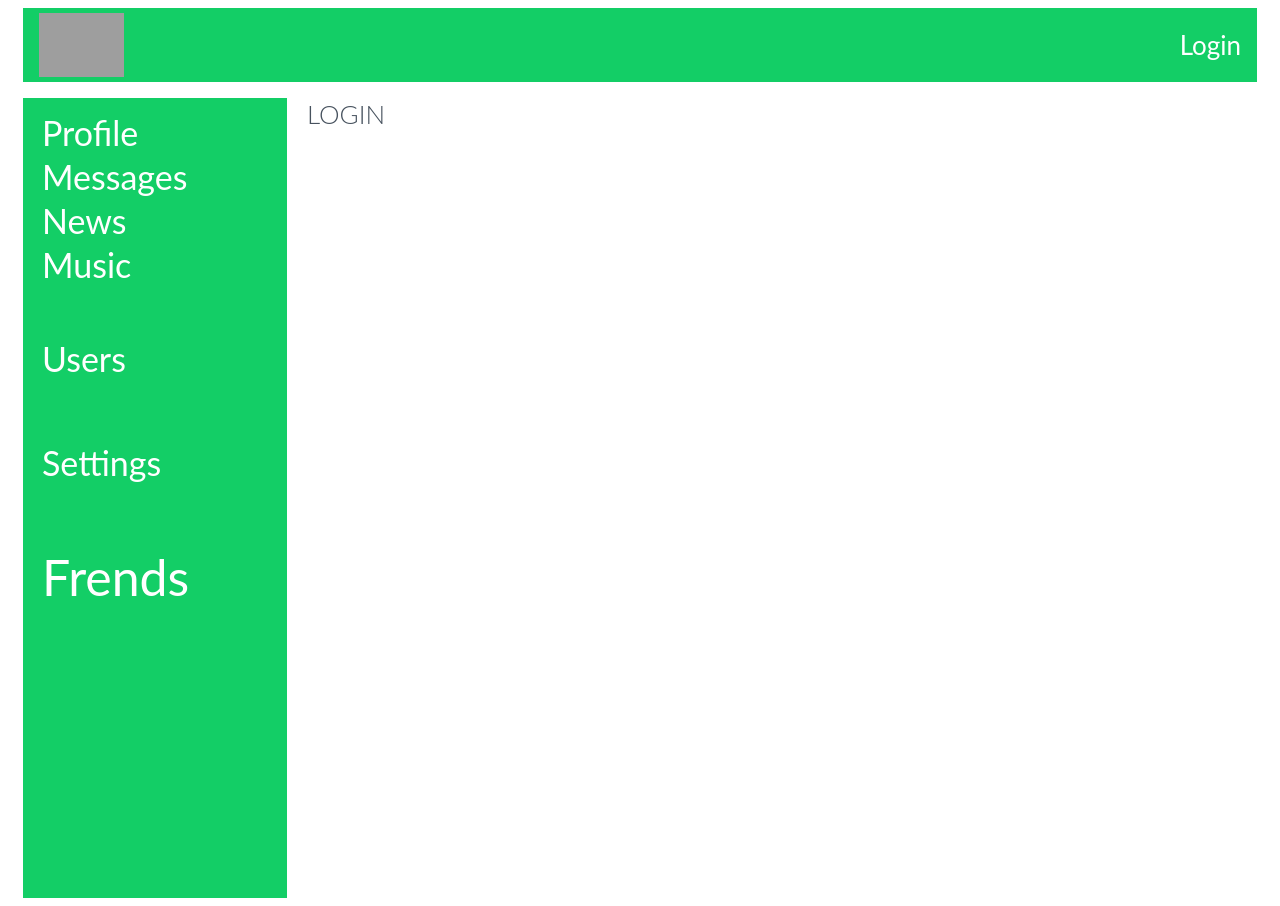
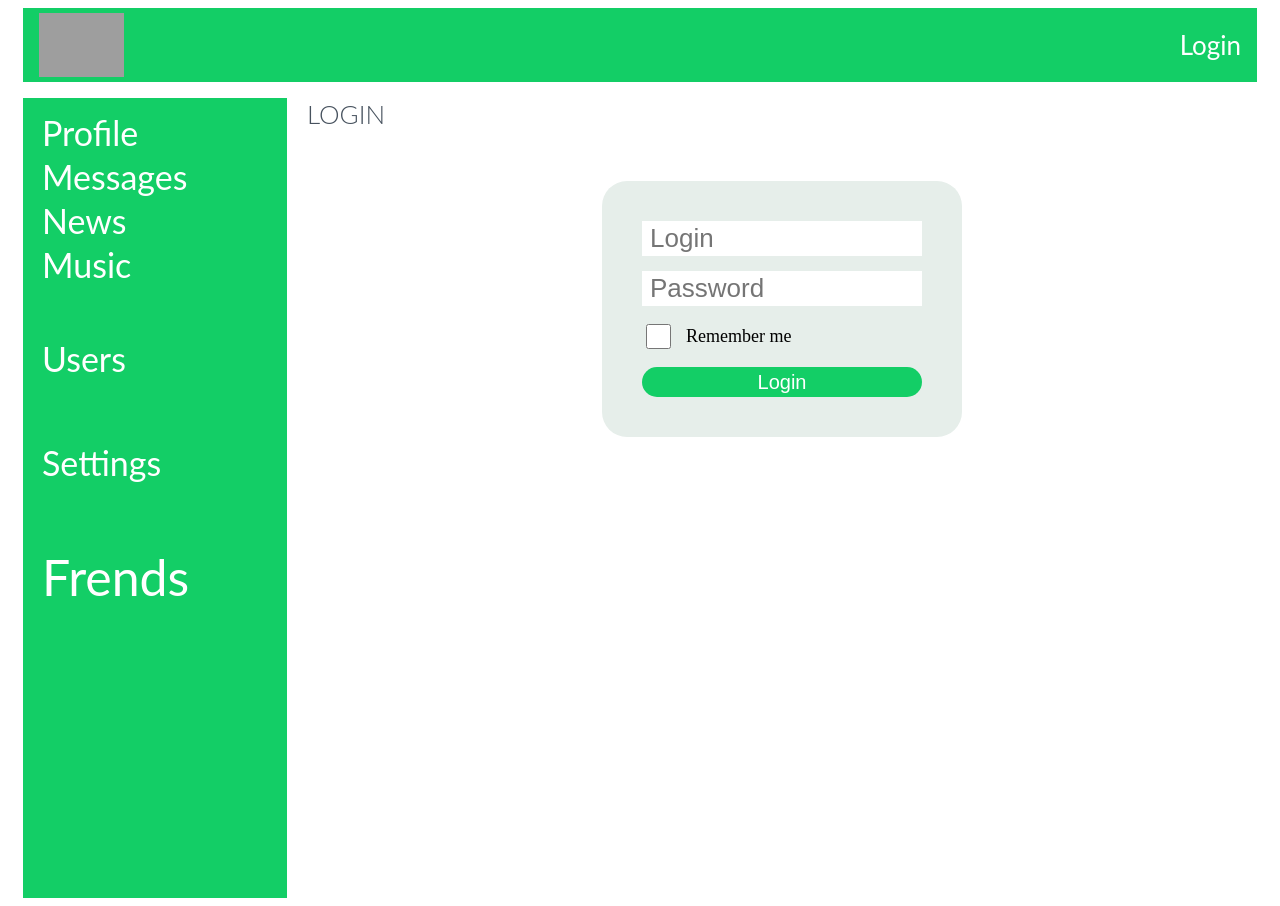
Before and after one commit to Anton-Osip/Social, a React (Create React App) app: page /login in a window 1280 px wide. Built offline with nearby package versions, Linux system fonts and the light colour scheme; no server answers; grey boxes are pictures that could not be loaded.

Commit message:
75 - React JS - redux-form введение (login)

```diff
--- a/package.json
+++ b/package.json
@@ -12,6 +12,7 @@
 		"react-uuid": "2.0.0",
 		"redux": "4.0.1",
 		"redux-devtools-extension": "2.13.9",
+		"redux-form": "8.2.4",
 		"redux-thunk": "2.3.0"
 	},
 	"scripts": {
--- a/src/components/Login/Login.jsx
+++ b/src/components/Login/Login.jsx
@@ -1,11 +1,17 @@
 import React from 'react'
 import styles from './login.module.css'
+import { LoginReduxForm } from './LoginForm/LoginForm'
 
 export function Login(props) {
+	const onSubmit = formData => {
+		console.log(formData)
+	}
 	return (
 		<div className={styles.login}>
 			<h1 className={styles.login__title}>LOGIN</h1>
-			<div className={styles.login} />
+			<div className={styles.loginForm}>
+				<LoginReduxForm onSubmit={onSubmit} />
+			</div>
 		</div>
 	)
 }
--- /dev/null
+++ b/src/components/Login/LoginForm/LoginForm.jsx
@@ -0,0 +1,47 @@
+import React from 'react'
+import styles from './loginForm.module.css'
+import { Field, reduxForm } from 'redux-form'
+
+function LoginForm(props) {
+	return (
+		<form className={styles.form} onSubmit={props.handleSubmit}>
+			<div className={styles.inputWrapper}>
+				<Field
+					component={'input'}
+					name={'login'}
+					className={styles.input}
+					type='text'
+					placeholder='Login'
+				/>
+			</div>
+			<div className={styles.inputWrapper}>
+				<Field
+					component={'input'}
+					name={'password'}
+					className={styles.input}
+					type='password'
+					placeholder='Password'
+				/>
+			</div>
+			<div className={styles.checkboxWrapper}>
+				<Field
+					component={'input'}
+					name={'rememberMe'}
+					className={styles.checkbox}
+					type='checkbox'
+					id='formCheckbox'
+				/>
+				<label className={styles.label} htmlFor='formCheckbox'>
+					Remember me
+				</label>
+			</div>
+			<div>
+				<button type='submit' className={styles.btn}>
+					Login
+				</button>
+			</div>
+		</form>
+	)
+}
+
+export const LoginReduxForm = reduxForm({ form: 'login' })(LoginForm)
--- /dev/null
+++ b/src/components/Login/LoginForm/loginForm.module.css
@@ -0,0 +1,46 @@
+.form {
+	padding: 40px;
+	background-color: #e6eeea;
+	border-radius: 25px;
+}
+.inputWrapper {
+	margin-bottom: 15px;
+}
+.input {
+	width: 280px;
+	height: 35px;
+	border: none;
+	outline: none;
+	padding: 5px 8px;
+	font-size: 26px;
+	line-height: 33px;
+}
+.checkboxWrapper {
+	margin-bottom: 15px;
+	display: flex;
+	align-items: center;
+}
+
+.checkbox {
+	width: 25px;
+	height: 25px;
+	margin-right: 15px;
+	cursor: pointer;
+}
+.label {
+	font-size: 18px;
+	line-height: 27px;
+	cursor: pointer;
+}
+.btn {
+	width: 100%;
+	height: 30px;
+	background-color: #13ce66;
+	border-radius: 15px;
+	font-size: 20px;
+	line-height: 26px;
+	color: #fff;
+	border: none;
+	outline: none;
+	cursor: pointer;
+}
--- a/src/components/Login/login.module.css
+++ b/src/components/Login/login.module.css
@@ -4,7 +4,10 @@
 	font-size: 26px;
 	line-height: 33px;
 	font-weight: 300;
+	margin-bottom: 50px;
 }
-.login__inner {
+.loginForm {
 	display: flex;
+	justify-content: center;
+	width: 100%;
 }
--- a/src/redux/redux-store.js
+++ b/src/redux/redux-store.js
@@ -7,6 +7,7 @@ import { composeWithDevTools } from 'redux-devtools-extension'
 import { authReducer } from './auth-reducer'
 import { applyMiddleware } from 'redux'
 import thunk from 'redux-thunk'
+import { reducer as formReducer } from 'redux-form'
 
 let reducers = combineReducers({
 	profilePage: profileReducer,
@@ -14,6 +15,7 @@ let reducers = combineReducers({
 	navbarPage: navbarReducer,
 	usersPage: userReducer,
 	auth: authReducer,
+	form: formReducer,
 })
 
 export let store = createStore(reducers, composeWithDevTools(applyMiddleware(thunk)))
```
Also changed, not shown: 1 other file (tests, documents, lock files or other folders).
